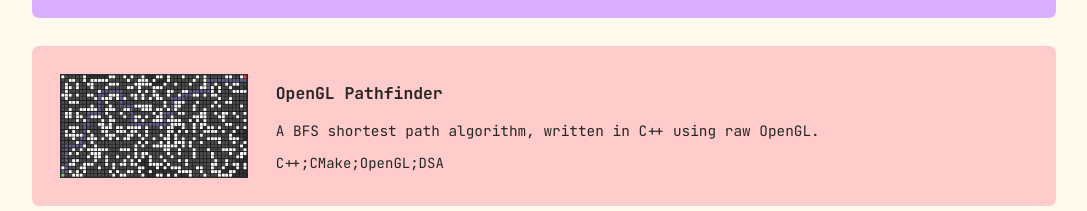
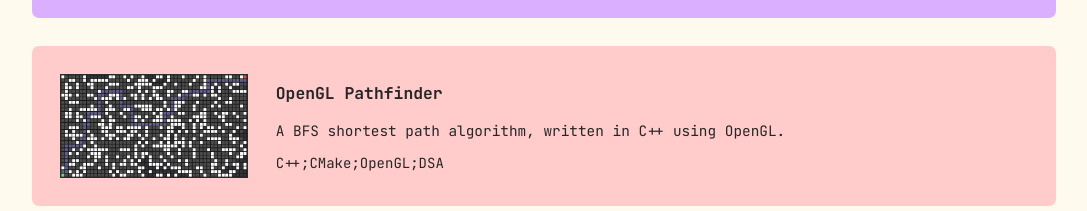
Before and after one commit to rpuhalovich/rpuhalovich.github.io, a React (Create React App) app: page / in a window 1280 px wide. Shown: the part 1460-1671 px from the top of the page, without its empty margins (96-1183 px from the left). Built offline with nearby package versions, Linux system fonts and the light colour scheme.

Commit message:
Update content

```diff
--- a/src/views/Projects.js
+++ b/src/views/Projects.js
@@ -76,7 +76,7 @@ function Projects() {
 
         <RPCard
           className="openGLPathfinderCard"
-          description={"A BFS shortest path algorithm, written in C++ using raw OpenGL."}
+          description={"A BFS shortest path algorithm, written in C++ using OpenGL."}
           header={"OpenGL Pathfinder"}
           imgAlt={"OpenGL Pathfinder"}
           imgHeight={"715"}
```
